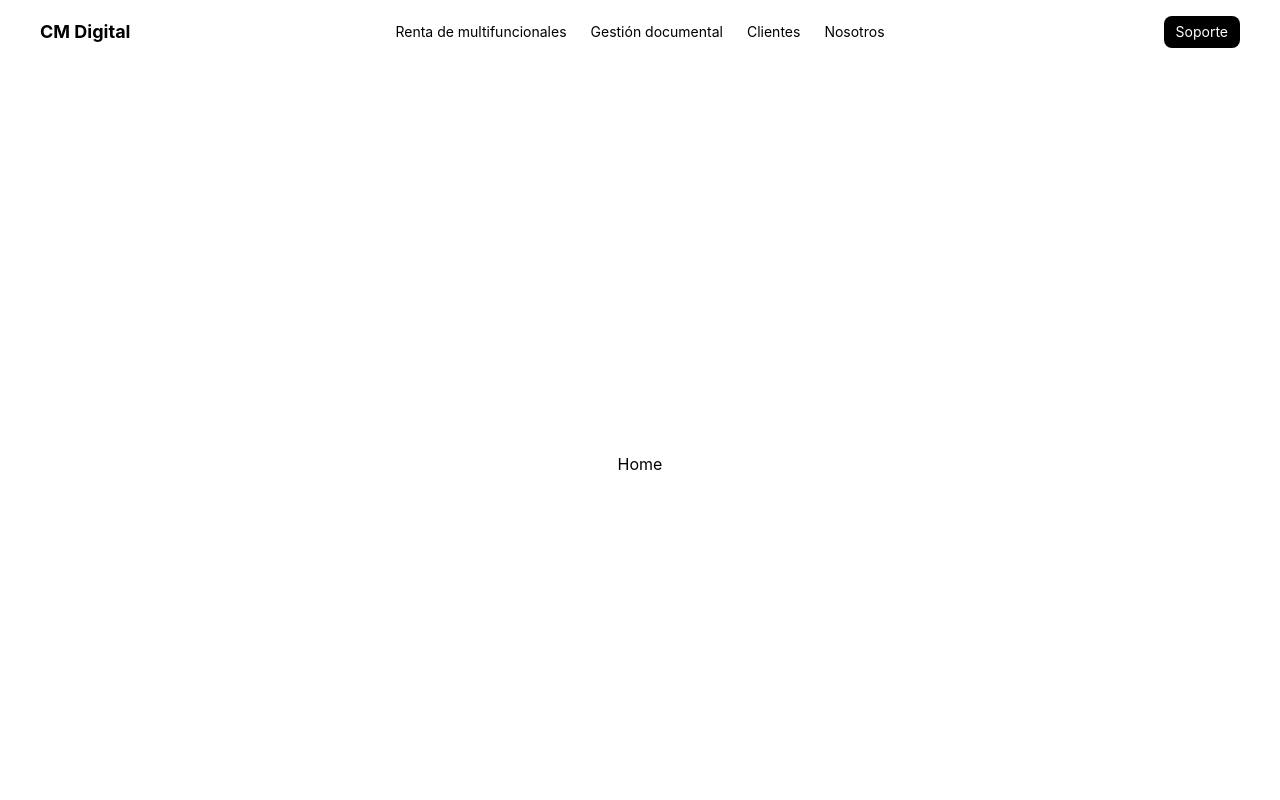
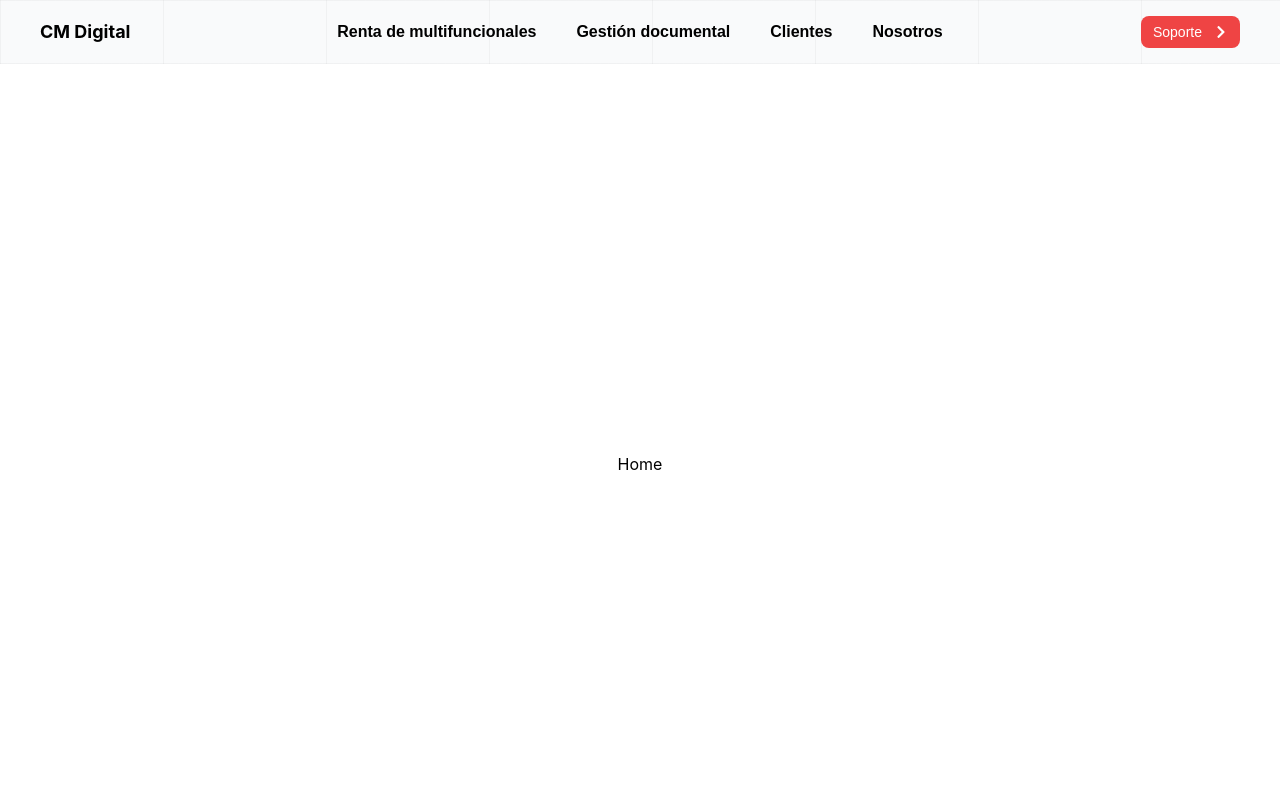
Before and after one commit to jpablocruz/cmdigital, a React (Create React App) app: page / in a window 1280 px wide. Shown: the top 800 px of the page. Built offline with nearby package versions, Linux system fonts and the light colour scheme.

Commit message:
enhancing styles

```diff
--- a/package.json
+++ b/package.json
@@ -12,6 +12,7 @@
     "@types/react-dom": "^18.2.18",
     "react": "^18.2.0",
     "react-dom": "^18.2.0",
+    "react-icons": "^5.0.1",
     "react-router-dom": "^6.21.3",
     "react-scripts": "5.0.1",
     "typescript": "^4.9.5",
--- a/src/components/Navbar.tsx
+++ b/src/components/Navbar.tsx
@@ -1,8 +1,14 @@
-import React from "react";
+import React, { useState } from "react";
 import { Navlink } from "../interfaces/links";
 import { NavLink } from "react-router-dom";
+import { FaArrowRight } from "react-icons/fa";
+import { FaChevronRight } from "react-icons/fa";
 
 const Navbar = () => {
+ const [hovered, setHovered] = useState(false);
+ const toggleHover = () => {
+  setHovered(!hovered);
+ };
  const NavegationLinks: Navlink[] = [
   { name: "Renta de multifuncionales", link: "/renta-multifuncionales" },
   { name: "Gestión documental", link: "/gestion-documental" },
@@ -10,10 +16,10 @@ const Navbar = () => {
   { name: "Nosotros", link: "/nosotros" },
  ];
  return (
-  <div className="drawer bg-white py-2 px-10">
+  <div className="drawer py-2 px-10 inset-0 w-full bg-gray-50 bg-[linear-gradient(to_right,#80808012_1px,transparent_1px),linear-gradient(to_bottom,#80808012_1px,transparent_1px)] bg-[size:163px_63px]">
    <input id="my-drawer-3" type="checkbox" className="drawer-toggle" />
    <div className="drawer-content">
-    <div className="navbar bg-white">
+    <div className="navbar bg-transparent">
      <div className="navbar-start lg:hidden text-black">
       <label
        htmlFor="my-drawer-3"
@@ -43,12 +49,14 @@ const Navbar = () => {
        CM Digital
       </NavLink>
      </div>
-     <div className="navbar-center hidden lg:flex text-black">
-      <ul className="menu menu-horizontal px-1 gap-5">
+     <div className="navbar-center font-ibmplex hidden lg:flex">
+      <ul className="menu flex menu-horizontal px-1 gap-[40px]">
        {NavegationLinks.map((link) => (
-        <li className="border-2 border-white hover:border-b-black">
+        <li className="hover:text-gray-500 text-black text-base font-semibold">
          <NavLink
-          className={({ isActive }) => (isActive ? "text-red-600" : "inactive")}
+          className={({ isActive }) =>
+           isActive ? "text-gray-500" : "inactive"
+          }
           to={link.link}
          >
           {link.name}
@@ -57,12 +65,17 @@ const Navbar = () => {
        ))}
       </ul>
      </div>
-     <div className="navbar-end">
+     <div className="navbar-end font-ibmplex">
       <NavLink
        to={"/soporte"}
-       className="btn bg-black text-white h-8 min-h-0 px-3"
+       className="btn bg-red-500 text-white h-8 min-h-0 px-3 hover:bg-black ease-in-out duration-200"
+       onMouseEnter={() => toggleHover()}
+       onMouseLeave={() => toggleHover()}
       >
-       Soporte
+       <div className="flex gap-3">
+        <span>Soporte</span>
+        {hovered ? <FaArrowRight /> : <FaChevronRight />}
+       </div>
       </NavLink>
      </div>
     </div>
@@ -78,7 +91,7 @@ const Navbar = () => {
      className="menu p-4 min-h-full absolute dropdown-content z-[1] w-96 bg-gray-100 text-black"
     >
      {NavegationLinks.map((link) => (
-      <li className="group py-3 px-3 border-b-2 border-x-gray-500 font-semibold hover:bg-gray-500 hover:cursor-pointer">
+      <li className="group py-3 px-3 border-b-2 border-x-gray-500 font-base hover:bg-gray-500 hover:cursor-pointer">
        <a className="group-hover:text-white" href={link.link}>
         {link.name}
        </a>
--- a/src/index.css
+++ b/src/index.css
@@ -1,6 +1,7 @@
 @tailwind base;
 @tailwind components;
 @tailwind utilities;
+@import url("https://fonts.googleapis.com/css2?family=IBM+Plex+Sans&display=swap");
 body {
  margin: 0;
  font-family: -apple-system, BlinkMacSystemFont, "Segoe UI", "Roboto", "Oxygen",
--- a/tailwind.config.js
+++ b/tailwind.config.js
@@ -2,7 +2,12 @@
 module.exports = {
  content: ["./src/**/*.{js,jsx,ts,tsx}"],
  theme: {
-  extend: {},
+  extend: {
+   backgroundImage: {},
+   fontFamily: {
+    ibmplex: ["IBM Plex Sans", "sans-serif"],
+   },
+  },
  },
  plugins: [require("daisyui")],
  daisyui: {
```
Also changed, not shown: 1 other file (tests, documents, lock files or other folders).
